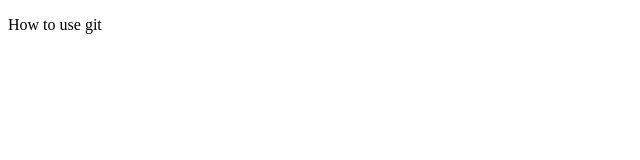
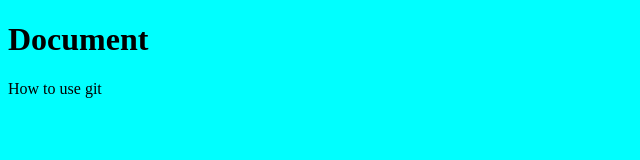
Before and after one commit to H4150N/source-code-git, a plain HTML site: page index.html in a window 1280 px wide. Shown: the whole page, without its empty margins (0-640 px from the left). Drawn offline with Linux system fonts and the light colour scheme.

Commit message:
first commit

```diff
--- a/index.html
+++ b/index.html
@@ -3,9 +3,11 @@
 <head>
     <meta charset="UTF-8">
     <meta name="viewport" content="width=device-width, initial-scale=1.0">
-    <title>Document</title>
+    <link rel="stylesheet" href="style.css">
+    <h1>Document</h1>
 </head>
 <body>
+
     <p>How to use git</p>
 </body>
 </html>
--- /dev/null
+++ b/style.css
@@ -0,0 +1,3 @@
+*  {
+    background-color: aqua;
+}
```
